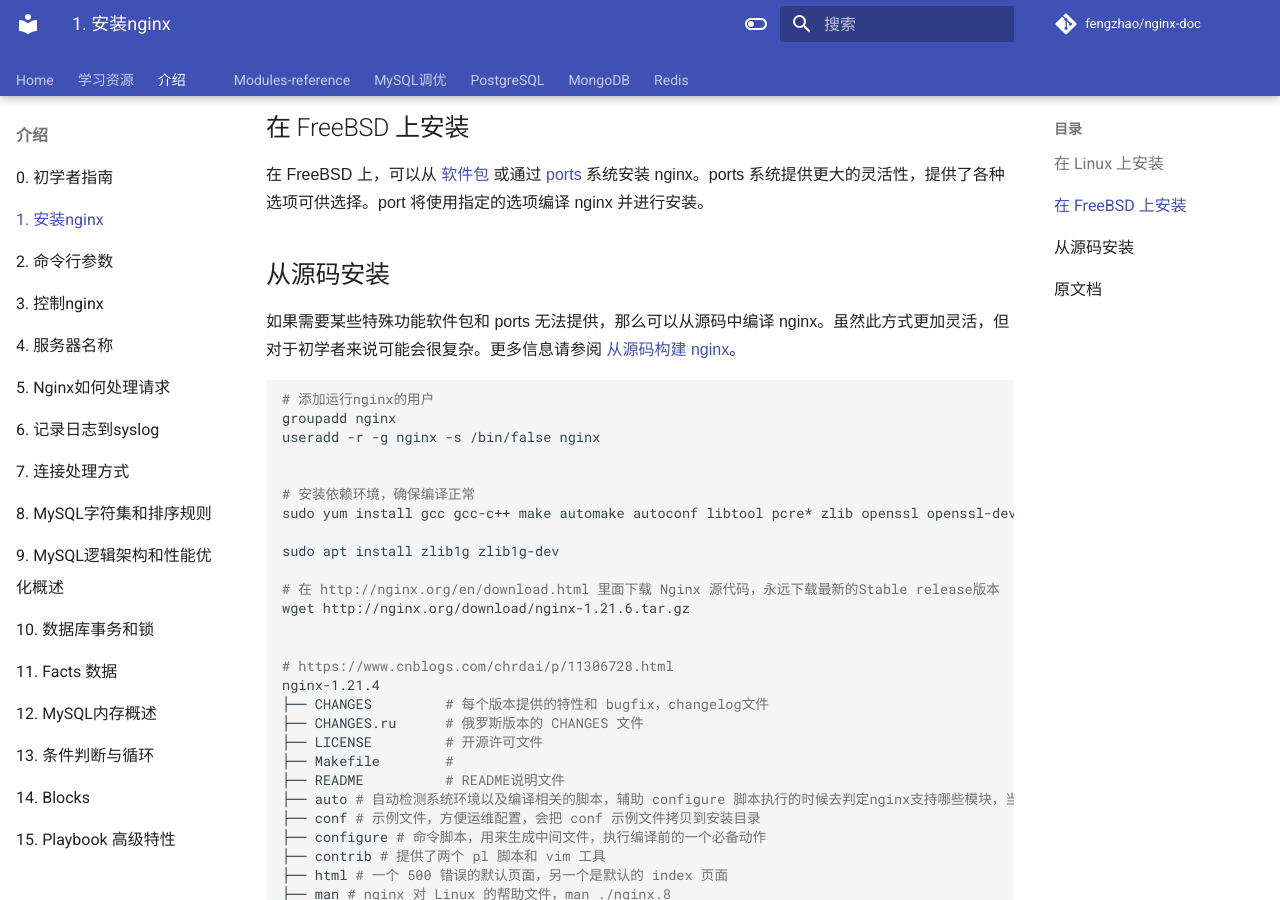
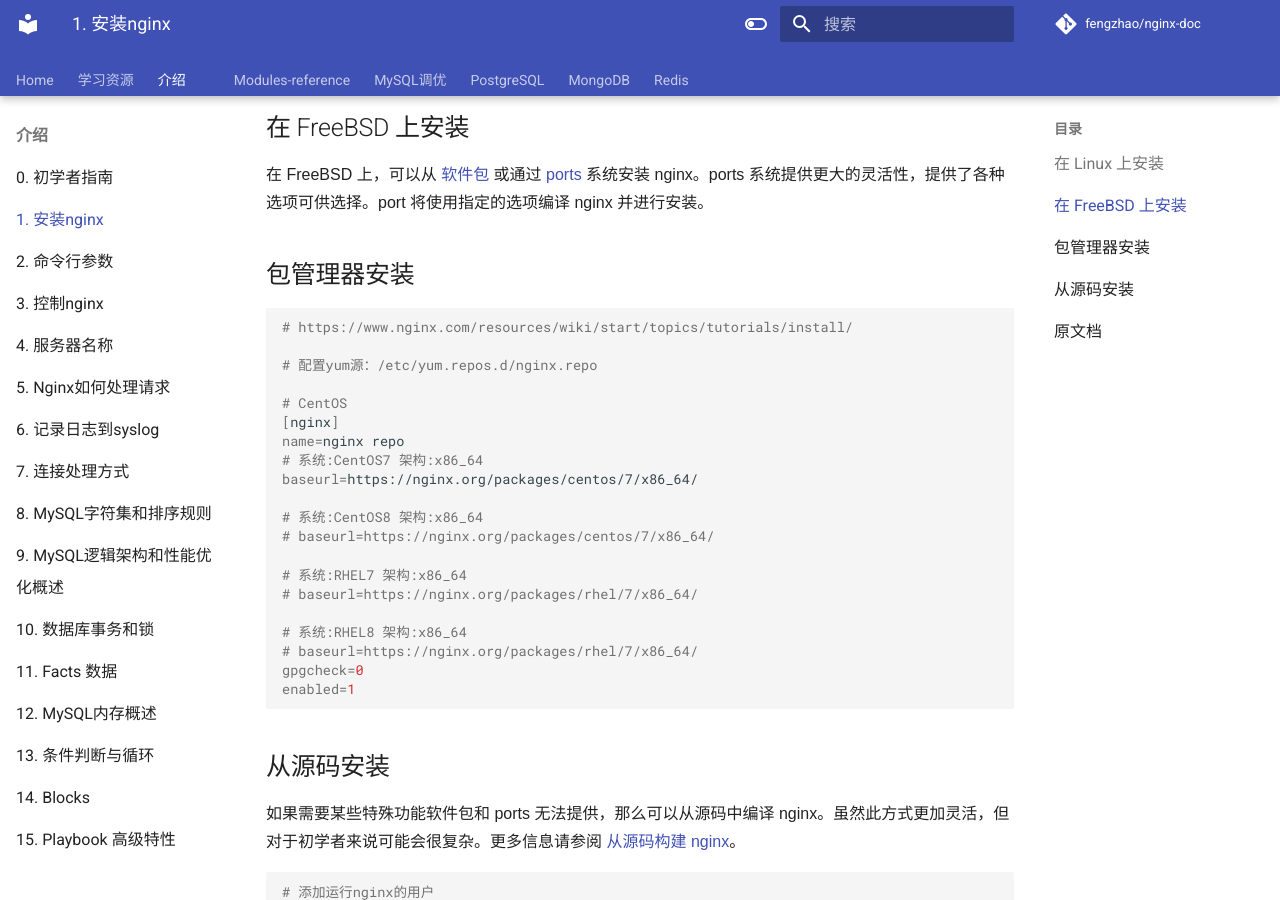
Before and after one commit to fengzhao/nginx-doc, an MkDocs documentation site: the page built from docs/Introduction/安装nginx.md, in a window 1280 px wide and 900 px high, scrolled down 421 px. Built offline with MkDocs 1.6.1 and Material for MkDocs 9.7.7, drawn with Linux system fonts in a browser that asks for light colours; comment, search, counter and statistics services are not loaded.

Commit message:
Update 安装nginx.md

````diff
--- a/docs/Introduction/安装nginx.md
+++ b/docs/Introduction/安装nginx.md
@@ -15,6 +15,33 @@
 ## 在 FreeBSD 上安装
 
 在 FreeBSD 上，可以从 [软件包](http://www.freebsd.org/doc/handbook/pkgng-intro.html) 或通过 [ports](http://www.freebsd.org/doc/handbook/ports-using.html) 系统安装 nginx。ports 系统提供更大的灵活性，提供了各种选项可供选择。port 将使用指定的选项编译 nginx 并进行安装。
+
+## 包管理器安装
+
+```shell
+# https://www.nginx.com/resources/wiki/start/topics/tutorials/install/
+
+# 配置yum源：/etc/yum.repos.d/nginx.repo
+
+# CentOS
+[nginx]
+name=nginx repo
+# 系统:CentOS7 架构:x86_64
+baseurl=https://nginx.org/packages/centos/7/x86_64/
+
+# 系统:CentOS8 架构:x86_64
+# baseurl=https://nginx.org/packages/centos/7/x86_64/
+
+# 系统:RHEL7 架构:x86_64
+# baseurl=https://nginx.org/packages/rhel/7/x86_64/
+
+# 系统:RHEL8 架构:x86_64
+# baseurl=https://nginx.org/packages/rhel/7/x86_64/
+gpgcheck=0
+enabled=1
+
+```
+
 
 ## 从源码安装
 
````
